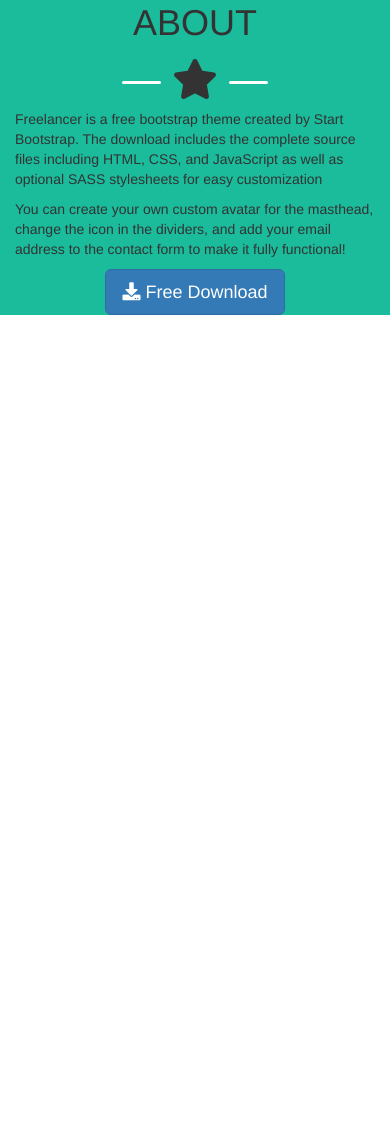
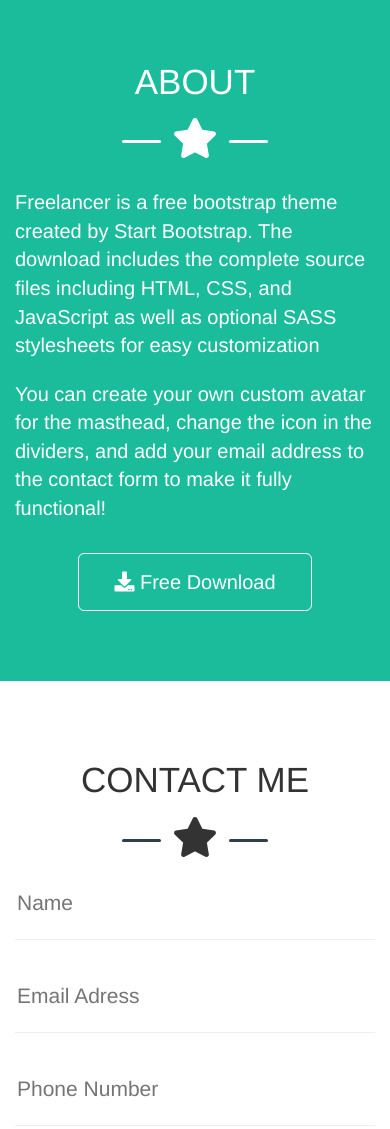
Before and after one commit to Wass01/html-css-bootstrap-freelancer, a plain HTML site: page index.html in a window 390 px wide. Shown: the part 2640-3769 px from the top of the page. Before the commit the page ends 2955 px from the top, so only its background shows below. Drawn offline with nearby package versions, Linux system fonts and the light colour scheme.

Commit message:
headere main

```diff
--- a/assets/css/master.css
+++ b/assets/css/master.css
@@ -154,8 +154,70 @@ img{
 #about{
   margin-top: 5%;
   background-color: #1ABC9C;
+  color: #ffffff;
+  padding-top: 60px;
+  padding-bottom: 70px;
+}
+
+#about div h1{
+  font-size: 50px;
+}
+
+#about div p{
+  font-size: 20px;
+  margin-top: 20px;
+}
+
+.btn-lg {
+    padding: 15px 35px;
+    font-size: 20px;
+    color: #ffffff;
+    margin-top: 20px;
+}
+
+.my-btn-primary{
+  border-color: #ffffff;
+}
+
+.download a:hover{
+  background-color: #ffffff;
 }
 /* about section */
+
+/* contact me section */
+#contact{
+  padding-top: 60px;
+  padding-bottom: 70px;
+}
+
+#contact .icon-star div{
+  background-color: #2C3E50;
+}
+
+#contact div h1{
+  font-size: 50px;
+}
+
+div input, div textarea{
+  font-size: 1.7em;
+  border: none;
+  background: none;
+  width: 100%;
+  margin-top: 20px;
+}
+
+.my-btn-group button{
+  background-color: #1ABC9C;
+  border: none;
+  padding: 20px 30px;
+  font-size: 1.5em;
+  color: #ffffff;
+  border-radius: 7px;
+}
+/* contact me section */
+
+
+
 @media all and (min-width: 992px) and
 (max-width: 1200px){
   img{
@@ -182,6 +244,14 @@ img{
     font-size: 35px;
   }
 
+  #about div h1{
+    font-size: 35px;
+  }
+
+  #contact div h1{
+    font-size: 35px;
+  }
+
   .over-img{
   position: absolute;
   top: 40px;
@@ -194,7 +264,11 @@ img{
   transition: .5s ease;
   background-color: #1ABC9C;
   border-radius: 10px;
-}
+  }
+
+  div input, div textarea{
+    font-size: 1.5em;
+  }
 }
 
 @media all and (max-width: 767px){
--- a/index.html
+++ b/index.html
@@ -111,7 +111,8 @@
       </div>
 
       <!-- About section -->
-      <div id="about" class="container-fluid">
+      <div id="about">
+       <div class="container">
         <div class="row">
           <div class="text-center col-12">
             <h1>ABOUT</h1>
@@ -121,30 +122,65 @@
               <div></div>
             </div>
           </div>
-          <div class="col-md-offset-3 col-md-3">
+          <div class="col-md-offset-2 col-md-4">
             <p>
               Freelancer is a free bootstrap theme created by Start Bootstrap. The download includes the complete source files including HTML, CSS, and JavaScript as well as optional SASS stylesheets for easy customization
             </p>
           </div>
-          <div class="col-md-3">
+          <div class="col-md-4">
             <p>
               You can create your own custom avatar for the masthead, change the icon in the dividers, and add your email address to the contact form to make it fully functional!
             </p>
           </div>
         </div>
         <div class="download text-center">
-          <a class="btn btn-primary btn-lg" href="#" role="button">
+          <a class="btn my-btn-primary btn-lg" href="#" role="button">
             <i class="fas fa-download"></i>  Free Download
           </a>
         </div>
+       </div>
       </div>
 
+      <!-- contact me section -->
+      <div id="contact" class="container">
+        <div class="row">
+          <div class="text-center col-12">
+            <h1>CONTACT ME</h1>
+            <div class="icon-star">
+              <div></div>
+              <i class="fas fa-star"></i>
+              <div></div>
+            </div>
+          </div>
+          <div class="col-md-offset-2 col-md-7">
+            <input type="name" placeholder="Name">
+            <hr>
+          </div>
+          <div class="col-md-offset-2 col-md-7">
+            <input type="email" placeholder="Email Adress">
+            <hr>
+          </div>
+          <div class="col-md-offset-2 col-md-7">
+            <input type="phone" placeholder="Phone Number">
+            <hr>
+          </div>
+          <div class="col-md-offset-2 col-md-7">
+            <textarea name="name" rows="9" placeholder="Message"></textarea>
+            <hr>
+          </div>
+          <div class="col-md-offset-2 col-md-7">
+            <div class="my-btn-group">
+              <button type="button" class="btn btn-default dropdown-toggle" data-toggle="dropdown" aria-haspopup="true" aria-expanded="false">
+                Send
+              </button>
+            </div>
+          </div>
+      </div>
+    </main>
 
+    <footer>
 
-
-
-
-    </main>
+    </footer>
 
 
 
```
